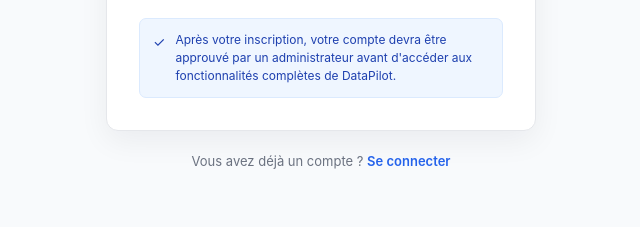
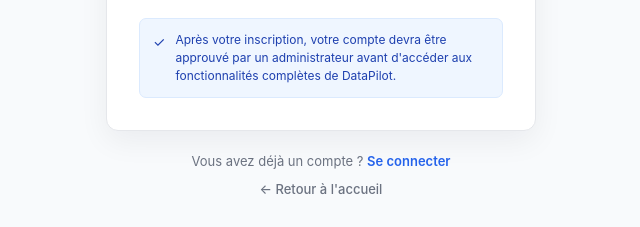
Before and after one commit to Daviddavid-sudo/brief-Certification-Developpeur-IA, a Django app: page /register/ in a window 1280 px wide. Shown: the part 726-953 px from the top of the page, without its empty margins (319-959 px from the left). Before the commit the page ends 895 px from the top, so only its background shows below. Run offline with Django 5.2, Linux system fonts and the light colour scheme; some libraries are stand-ins or nearby versions.

Commit message:
retourne to landing page from create account

```diff
--- a/dashboard/templates/dashboard/register/register.html
+++ b/dashboard/templates/dashboard/register/register.html
@@ -1,4 +1,3 @@
-
 <!DOCTYPE html>
 <html lang="fr">
 
@@ -321,6 +320,35 @@
 
 
         /* =====================================================
+           HOME LINK
+        ===================================================== */
+
+        .home-link {
+            margin-top: 12px;
+
+            text-align: center;
+
+            font-size: 13px;
+        }
+
+        .home-link a {
+            color: var(--muted);
+
+            text-decoration: none;
+
+            font-weight: 500;
+
+            transition: color 0.15s ease;
+        }
+
+        .home-link a:hover {
+            color: var(--primary);
+
+            text-decoration: underline;
+        }
+
+
+        /* =====================================================
            NOTICE
         ===================================================== */
 
@@ -588,6 +616,19 @@
     </div>
 
 
+    <!-- =====================================================
+         RETOUR ACCUEIL
+    ====================================================== -->
+
+    <div class="home-link">
+
+        <a href="{% url 'landing_page' %}">
+            ← Retour à l'accueil
+        </a>
+
+    </div>
+
+
 </div>
 
 
```
